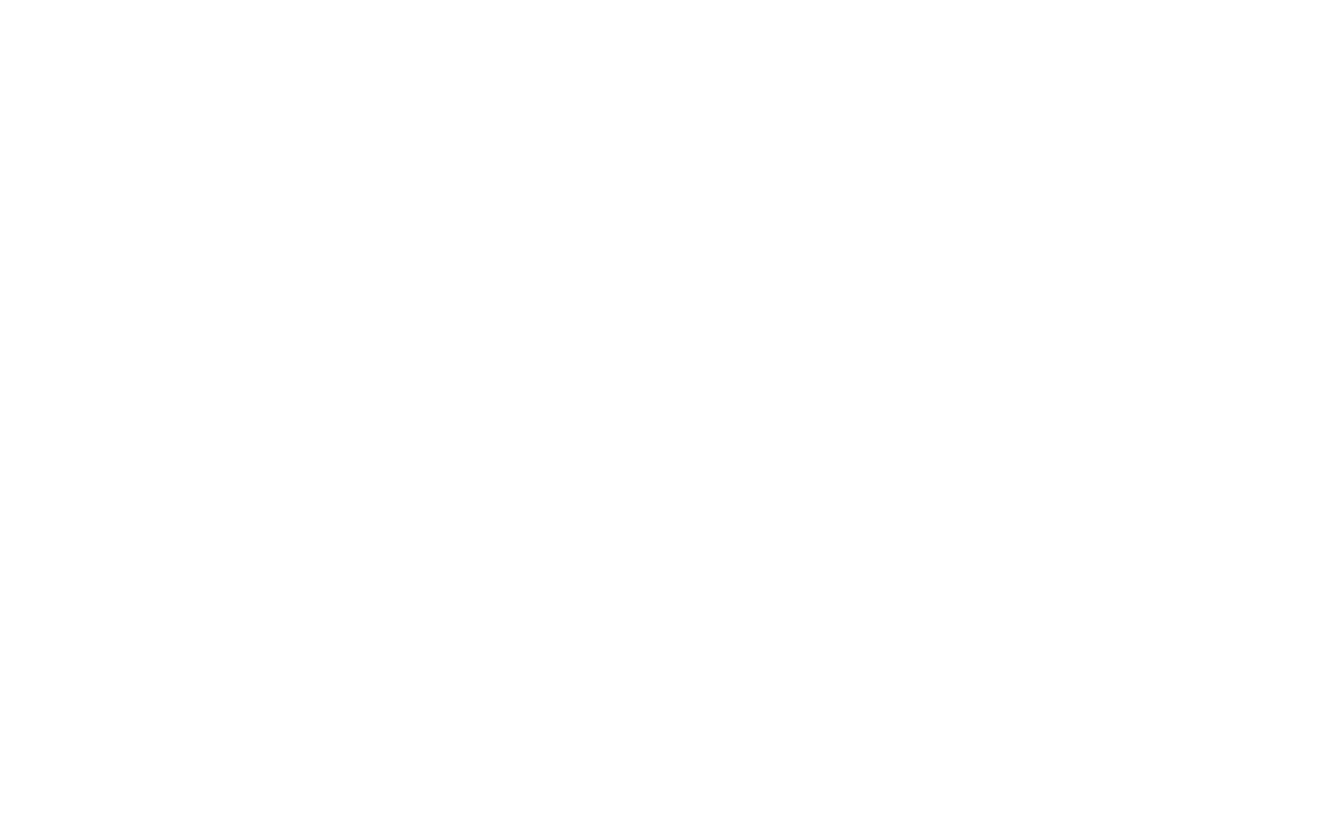
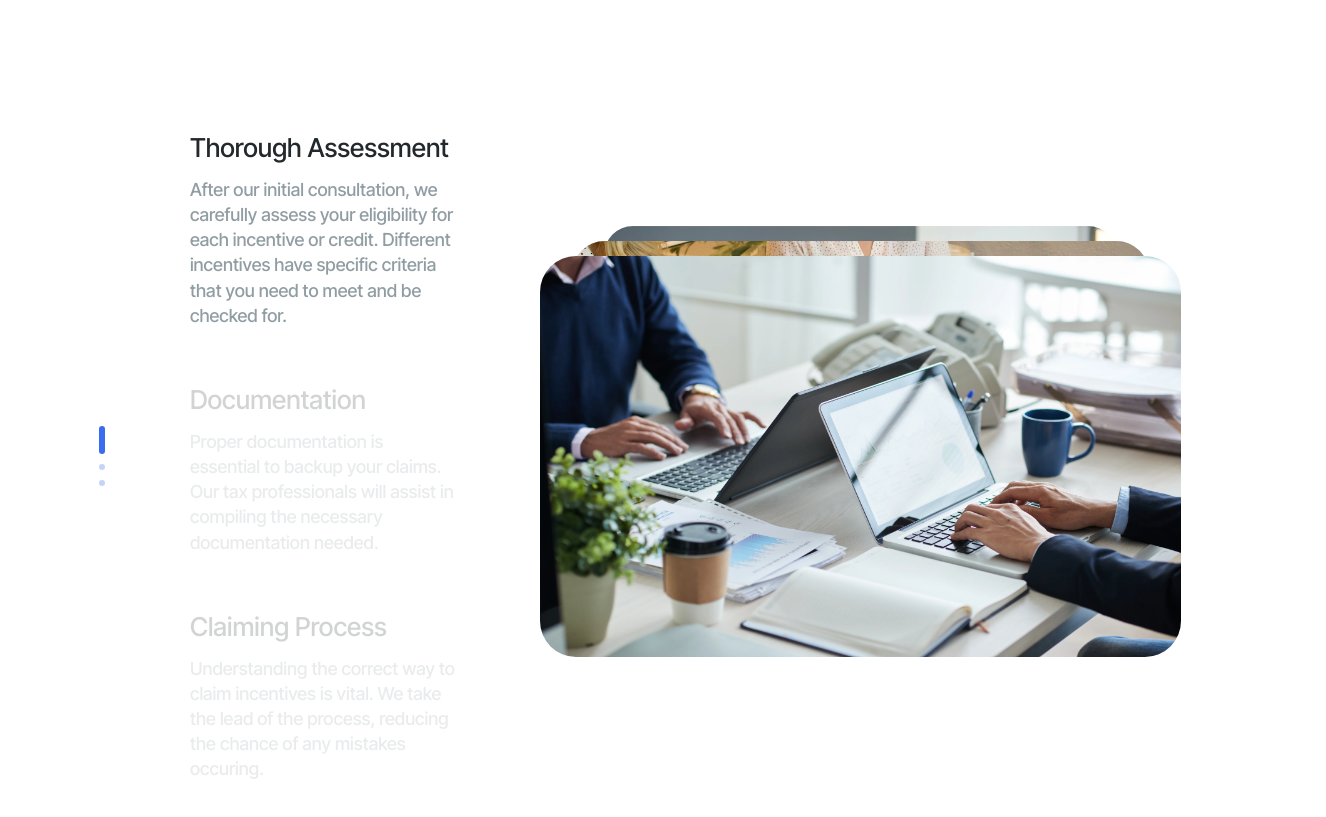
Before and after one commit to ErrorDevor/IRSplus, a Next.js app: page / in a window 1280 px wide. Shown: the part 4240-5057 px from the top of the page, 1326 px wide, since content can reach past the window. Built offline with nearby package versions, Linux system fonts and the light colour scheme.

Commit message:
Fix Fix Fix...

```diff
--- a/src/app/globals.scss
+++ b/src/app/globals.scss
@@ -3,14 +3,12 @@
 html {
   box-sizing: border-box;
   min-height: 100%;
+  overflow-x: hidden;
 }
 
 body {
   min-height: 100vh;
   overflow-x: hidden;
-}
-
-body {
   color: $color-foreground-dark;
   background: $color-background;
   font-family: var(--font-inter), sans-serif;
--- a/src/widgets/Assurance/Assurance.module.scss
+++ b/src/widgets/Assurance/Assurance.module.scss
@@ -42,35 +42,165 @@
             opacity: 0;
         }
     }
+}
 
-    &__slider {
+.slider {
+    display: flex;
+    flex-direction: row;
+    align-items: center;
+    width: 100%;
+    padding-top: rem(78);
+    gap: vw(60);
+    overflow: hidden;
+
+    &__dotScroll {
         display: flex;
-        justify-content: center;
+        min-width: rem(40);
+
+        .dots {
+            display: flex;
+            flex-direction: column;
+            gap: rem(10);
+            align-items: center;
+            justify-content: center;
+        }
+
+        .dot {
+            width: 6px;
+            height: 6px;
+            background-color: rgba(57, 108, 240, 0.3);
+            border-radius: 50%;
+            transition: width 0.3s ease;
+        }
+
+        .activeDot {
+            width: 6px;
+            height: 28px;
+            border-radius: 20px;
+            background-color: $color-primary;
+        }
+    }
+
+    &__text {
+        display: flex;
+        flex-direction: column;
+        width: clamp(300px, 35vw, 462px);
+        gap: rem(55);
+
+        div {
+            opacity: 0.2;
+            transition: opacity 0.3s ease;
+
+            h1 {
+                font-size: clamp-font(24, 26);
+                font-weight: $font-weight-medium;
+                line-height: 1.3;
+                color: #22282B;
+            }
+
+            p {
+                margin-top: rem(12);
+                font-size: clamp-font(16, 18);
+                font-weight: $font-weight-medium;
+                line-height: 1.4;
+                color: $small-text;
+            }
+        }
+
+        .activeText {
+            opacity: 1;
+        }
+    }
+
+    &__image {
+        position: relative;
+        display: flex;
+        justify-content: flex-start;
         align-items: center;
+        flex-grow: 1;
         width: 100%;
         height: auto;
-        min-height: 572px;
-        margin-top: rem(20);
-        border-radius: 36px;
-        border: 2px solid $color-primary;
-        background-color: $color-secondary;
-        opacity: 0;
+        aspect-ratio: 16 / 10;
+        margin-left: vw(40);
 
-        h1 {
-            white-space: nowrap;
-            text-align: center;
-            font-size: clamp-font(32, 48);
-            font-weight: $font-weight-medium;
-            line-height: 1.04;
-            letter-spacing: $letter-spacing-minus-2;
-            color: $color-primary;
+        &__pic {
+            border-radius: 36px;
+        }
+
+        .imageWrapper {
+            position: absolute;
+            width: 100%;
+            height: 100%;
+            transition: all 0.5s ease;
+            top: 0;
+            left: 0;
+        }
+
+        .activeImage {
+            z-index: 3;
+            transform: translateY(0) scale(1);
+        }
+
+        .inactiveImage {
+            z-index: 1;
+            transform: translateY(-10px);
+        }
+
+        .level1 {
+            transform: translateY(-35px) scale(0.9);
+            z-index: 2;
+        }
+
+        .level2 {
+            transform: translateY(-70px) scale(0.8);
+            z-index: 1;
+        }
+    }
+}
+
+@media (max-width: 980px) {
+    .assuranceSection {
+        padding: rem(71) vw(18) rem(36) vw(18);
+    }
+
+    .slider {
+        flex-direction: column;
+
+        &__image {
+            order: 1;
+            width: 80%;
+            margin-left: 0;
+        }
+
+        &__text {
+            order: 2;
+
+            .textItem {
+                display: none;
+            }
+
+            .activeText {
+                display: block;
+            }
+        }
+
+        &__dotScroll {
+            order: 3;
+
+            .dots {
+                flex-direction: row;
+            }
+
+            .activeDot {
+                width: 28px;
+                height: 6px;
+            }
         }
     }
 }
 
 @media (max-width: 800px) {
     .assuranceSection {
-        padding: rem(26) vw(70) rem(26) vw(70);
 
         &__title {
             p {
--- a/src/widgets/Assurance/Assurance.tsx
+++ b/src/widgets/Assurance/Assurance.tsx
@@ -1,13 +1,33 @@
 'use client';
 
+import React, { useState } from 'react';
 import styles from './Assurance.module.scss';
 import clsx from 'clsx'
+import classNames from "classnames";
+import Image from "next/image";
 import { GsapAnim } from '@/shared/lib/Animations/Animations';
 import { GradientText } from '@/shared/ui/GradientText';
-// import { CircleIcon } from '@/shared/ui/CircleIcon';
-// import { Tag } from '@/shared/ui/Tag';
+
+const slides = [
+    {
+        title: "Thorough Assessment",
+        text: "After our initial consultation, we carefully assess your eligibility for each incentive or credit. Different incentives have specific criteria that you need to meet and be checked for.",
+        imageSrc: "/images/Assurance/assuranceImg1.webp",
+    },
+    {
+        title: "Documentation",
+        text: "Proper documentation is essential to backup your claims. Our tax professionals will assist in compiling the necessary documentation needed.",
+        imageSrc: "/images/Assurance/assuranceImg2.webp",
+    },
+    {
+        title: "Claiming Process",
+        text: "Understanding the correct way to claim incentives is vital. We take the lead of the process, reducing the chance of any mistakes occuring.",
+        imageSrc: "/images/Assurance/assuranceImg3.webp",
+    }
+];
 
 export const Assurance = ({ className }: { className?: string }) => {
+    const [activeIndex, setActiveIndex] = useState(0);
 
     return (
         <section className={clsx(styles.assuranceSection, className)}>
@@ -18,31 +38,73 @@ export const Assurance = ({ className }: { className?: string }) => {
                 stagger={0.4}
                 triggerStart="top 100%"
                 targets={[
-                    // `[data-anim="tag"]`,
                     `[data-anim="h1"]`,
-                    `[data-anim="p"]`,
-                    `[data-anim="slider"]`
+                    `[data-anim="p"]`
                 ]}>
-                {/* <div data-anim="tag" className={styles.assuranceSection__tags}>
-                    <CircleIcon
-                        color="#fefefe"
-                        iconSrc="/icons/likeShapes.svg"
-                        size={47}
-                        iconSize={20}
-                        borderRadius="50px"
-                    />
-                    <Tag text="Assurance" colorBg="transparent" />
-                </div> */}
 
                 <div className={styles.assuranceSection__title}>
                     <h1 data-anim="h1">The IRSplus <GradientText>Process</GradientText></h1>
-                    <p data-anim="p" data-opciyu="0.8">Understanding eligibility requirements and ensuring compliance
+                    <p data-anim="p" data-opacity="0.8">Understanding eligibility requirements and ensuring compliance
                         is key to reaping the rewards of tax incentives and credits.
                         Here’s our process:</p>
                 </div>
 
-                <div data-anim="slider" className={styles.assuranceSection__slider}>
-                    <h1>Coming Soon...</h1>
+                <div className={clsx(styles.slider, className)}>
+                    <div className={styles.slider__dotScroll}>
+                        <div className={styles.dots}>
+                            {slides.map((_, i) => (
+                                <span
+                                    key={i}
+                                    className={classNames(styles.dot, { [styles.activeDot]: i === activeIndex })}
+                                />
+                            ))}
+                        </div>
+                    </div>
+
+                    <div className={styles.slider__text}>
+                        {slides.map((slide, i) => (
+                            <div
+                                key={i}
+                                className={classNames(styles.textItem, {
+                                    [styles.activeText]: i === activeIndex,
+                                })}
+                            >
+                                <h1>{slide.title}</h1>
+                                <p>{slide.text}</p>
+                            </div>
+                        ))}
+                    </div>
+
+                    <div className={styles.slider__image}>
+                        {slides.map((slide, i) => {
+                            const isActive = i === activeIndex;
+                            const level =
+                                (i - activeIndex + slides.length) % slides.length;
+
+                            return (
+                                <div
+                                    key={i}
+                                    className={classNames(
+                                        styles.imageWrapper,
+                                        {
+                                            [styles.activeImage]: isActive,
+                                            [styles.inactiveImage]: !isActive,
+                                            [styles.level1]: level === 1,
+                                            [styles.level2]: level === 2,
+                                        }
+                                    )}
+                                >
+                                    <Image
+                                        className={styles.slider__image__pic}
+                                        priority
+                                        src={slide.imageSrc}
+                                        alt={`AssuranceImage${i + 1}`}
+                                        fill
+                                    />
+                                </div>
+                            );
+                        })}
+                    </div>
                 </div>
             </GsapAnim>
         </section >
```
